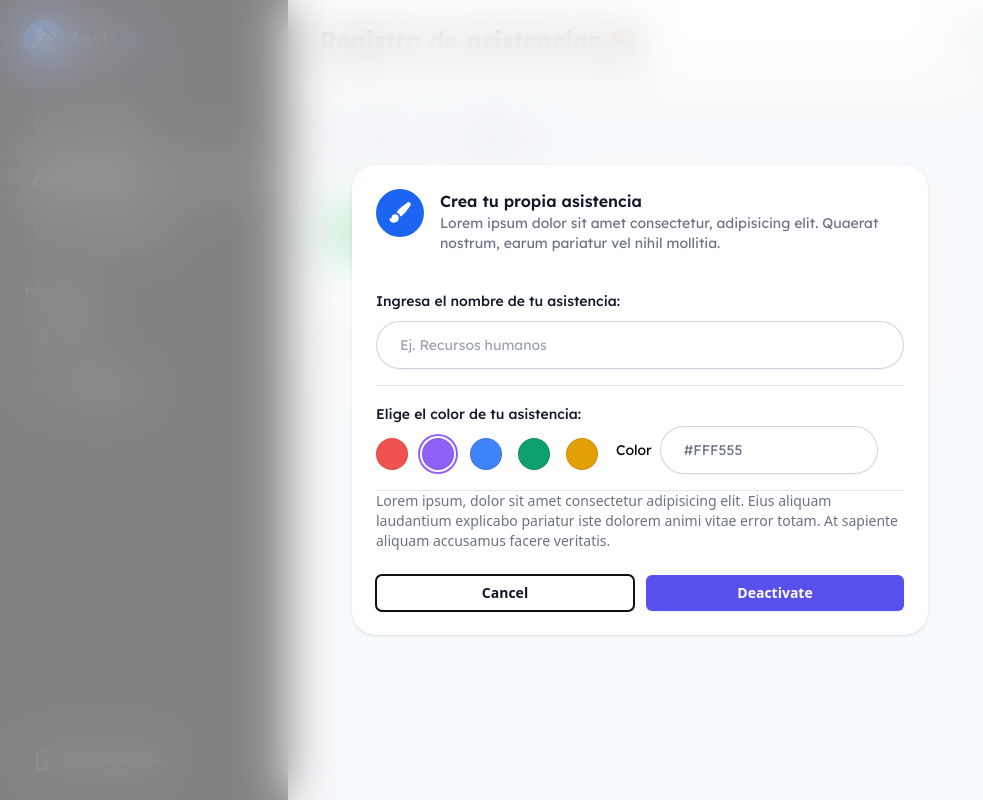
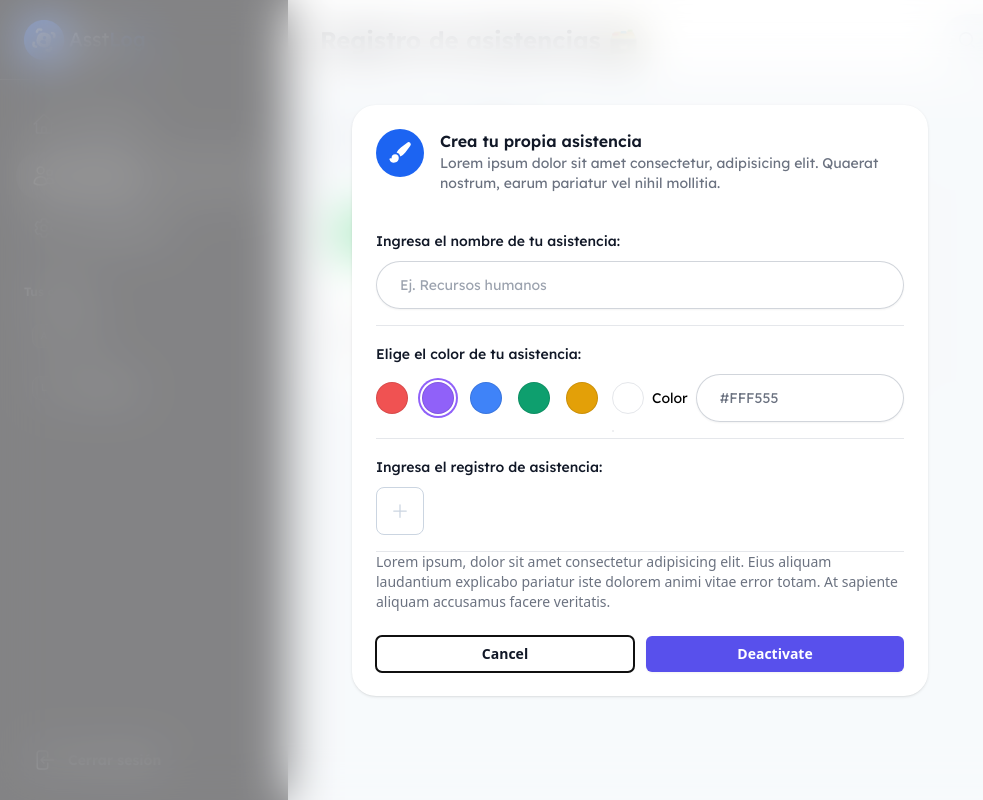
Before and after one commit to YerikAH/asst-log, a React (Vite) app in the folder client/: page /attendance-group in a window 1280 px wide. Shown: the whole page, without its empty margins (0-983 px from the left). Built offline with nearby package versions, Linux system fonts and the light colour scheme.

Commit message:
:sparkles: new components

```diff
--- a/client/src/components/attendance-group/create-group-modal/index.tsx
+++ b/client/src/components/attendance-group/create-group-modal/index.tsx
@@ -1,9 +1,18 @@
 import { useState } from "react";
 import { Dialog, DialogBackdrop, DialogPanel } from "@headlessui/react";
-import { PaintBrushIcon } from "@heroicons/react/20/solid";
+import {
+  ClipboardDocumentCheckIcon,
+  ClockIcon,
+  FaceSmileIcon,
+  KeyIcon,
+  MapPinIcon,
+  PaintBrushIcon,
+  QrCodeIcon,
+} from "@heroicons/react/20/solid";
 import { Radio, RadioGroup } from "@headlessui/react";
 import { classNames } from "@/utils";
-import { Swatches } from "react-color";
+import { Menu, MenuButton, MenuItem, MenuItems } from "@headlessui/react";
+import { PlusIcon } from "@heroicons/react/24/outline";
 
 const options = [
   { name: "Pink", color: "text-red-500" },
@@ -27,7 +36,7 @@ export const CreateGroupModal = () => {
         <div className="flex min-h-full items-end justify-center p-4 text-center sm:items-center sm:p-0">
           <DialogPanel
             transition
-            className="relative transform overflow-hidden rounded-3xl bg-white px-4 pb-4 pt-5 text-left shadow transition-all data-[closed]:translate-y-4 data-[closed]:opacity-0 data-[enter]:duration-300 data-[leave]:duration-200 data-[enter]:ease-out data-[leave]:ease-in sm:my-8 sm:w-full sm:max-w-xl sm:p-6 data-[closed]:sm:translate-y-0 data-[closed]:sm:scale-95 "
+            className="relative transform  rounded-3xl bg-white px-4 pb-4 pt-5 text-left shadow transition-all data-[closed]:translate-y-4 data-[closed]:opacity-0 data-[enter]:duration-300 data-[leave]:duration-200 data-[enter]:ease-out data-[leave]:ease-in sm:my-8 sm:w-full sm:max-w-xl sm:p-6 data-[closed]:sm:translate-y-0 data-[closed]:sm:scale-95 "
           >
             <div>
               <div className="grid grid-cols-[auto_auto] items-start justify-start gap-4">
@@ -94,17 +103,120 @@ export const CreateGroupModal = () => {
                               />
                             </Radio>
                           ))}
-                        </RadioGroup>
-                        <div className="flex items-center gap-2">
+                          <div className="flex items-center gap-2 relative">
+                            <Radio
+                              value=""
+                              aria-label=""
+                              className={classNames(
+                                "relative -m-0.5 flex cursor-pointer items-center justify-center rounded-full p-0.5 ring-current focus:outline-none data-[checked]:ring-2 data-[focus]:data-[checked]:ring data-[focus]:data-[checked]:ring-offset-1 text-blue-500"
+                              )}
+                            >
+                              <span className="border size-8 bg-white rounded-full"></span>
+                            </Radio>
                             <p className="font-lexend text-sm">Color</p>
                             <input
                               type="text"
                               value="#FFF555"
                               className="block px-6 w-full outline-none rounded-full border-0 py-3 text-gray-500 font-lexend shadow-sm ring-1 ring-inset ring-gray-300 placeholder:text-gray-400 focus:ring-2 focus:ring-inset focus:ring-blue-600 sm:text-sm sm:leading-6"
                             />
+                            <div className="absolute top-14 rounded-2xl overflow-hidden border  ">
+                              {/* <SwatchesPicker /> */}
                             </div>
                           </div>
+                        </RadioGroup>
+                      </div>
                     </fieldset>
+                  </div>
+                  <div className="py-4">
+                    <label
+                      htmlFor="group"
+                      className="block text-sm font-medium leading-6 text-gray-900 font-lexend"
+                    >
+                      Ingresa el registro de asistencia:
+                    </label>
+                    <div className="mt-2">
+                      <Menu
+                        as="div"
+                        className="relative inline-block text-left"
+                      >
+                        <div>
+                          <MenuButton className="flex size-12 justify-center  rounded-lg bg-white items-center  hover:bg-gray-50 border border-slate-300">
+                            <PlusIcon
+                              aria-hidden="true"
+                              className=" h-5 w-5 text-slate-300"
+                            />
+                          </MenuButton>
+                        </div>
+
+                        <MenuItems
+                          transition
+                          className="absolute z-10 mt-2 w-56 origin-top-right rounded-md bg-white shadow-lg ring-1 ring-black ring-opacity-5 transition focus:outline-none data-[closed]:scale-95 data-[closed]:transform data-[closed]:opacity-0 data-[enter]:duration-100 data-[leave]:duration-75 data-[enter]:ease-out data-[leave]:ease-in"
+                        >
+                          <div className="py-1">
+                            <MenuItem>
+                              <div className="flex items-center gap-2 px-4 py-2 bg-white hover:bg-gray-50 cursor-pointer">
+                                <span className="size-8 bg-sky-100 justify-center items-center rounded-lg flex">
+                                  <QrCodeIcon className="size-5 text-sky-500" />
+                                </span>
+                                <h2 className="text-sm font-lexend text-gray-800">
+                                  Escanear código QR
+                                </h2>
+                              </div>
+                            </MenuItem>
+                            <MenuItem>
+                              <div className="flex items-center gap-2 px-4 py-2 bg-white hover:bg-gray-50 cursor-pointer">
+                                <span className="size-8 bg-purple-100 justify-center items-center rounded-lg flex">
+                                  <KeyIcon className="size-5 text-purple-500" />
+                                </span>
+                                <h2 className="text-sm font-lexend text-gray-800">
+                                  Patrón de desbloqueo
+                                </h2>
+                              </div>
+                            </MenuItem>
+                            <MenuItem>
+                              <div className="flex items-center gap-2 px-4 py-2 bg-white hover:bg-gray-50 cursor-pointer">
+                                <span className="size-8 bg-indigo-100 justify-center items-center rounded-lg flex">
+                                  <ClipboardDocumentCheckIcon className="size-5 text-indigo-500" />
+                                </span>
+                                <h2 className="text-sm font-lexend text-gray-800">
+                                  Confirmar asistencia
+                                </h2>
+                              </div>
+                            </MenuItem>
+                            <MenuItem>
+                              <div className="flex items-center gap-2 px-4 py-2 bg-white hover:bg-gray-50 cursor-pointer">
+                                <span className="size-8 bg-blue-100 justify-center items-center rounded-lg flex">
+                                  <MapPinIcon className="size-5 text-blue-500" />
+                                </span>
+                                <h2 className="text-sm font-lexend text-gray-800">
+                                  Geolocalización
+                                </h2>
+                              </div>
+                            </MenuItem>
+                            <MenuItem>
+                              <div className="flex items-center gap-2 px-4 py-2 bg-white hover:bg-gray-50 cursor-pointer">
+                                <span className="size-8 bg-pink-100 justify-center items-center rounded-lg flex">
+                                  <FaceSmileIcon className="size-5 text-pink-500" />
+                                </span>
+                                <h2 className="text-sm font-lexend text-gray-800">
+                                  Reconocimiento facial
+                                </h2>
+                              </div>
+                            </MenuItem>
+                            <MenuItem>
+                              <div className="flex items-center gap-2 px-4 py-2 bg-white hover:bg-gray-50 cursor-pointer">
+                                <span className="size-8 bg-emerald-100 justify-center items-center rounded-lg flex">
+                                  <ClockIcon className="size-5 text-emerald-500" />
+                                </span>
+                                <h2 className="text-sm font-lexend text-gray-800">
+                                  Automatico
+                                </h2>
+                              </div>
+                            </MenuItem>
+                          </div>
+                        </MenuItems>
+                      </Menu>
+                    </div>
                   </div>
                   <p className="text-sm text-gray-500">
                     Lorem ipsum, dolor sit amet consectetur adipisicing elit.
```
Lines whose indentation alone changed are shown as unchanged.
